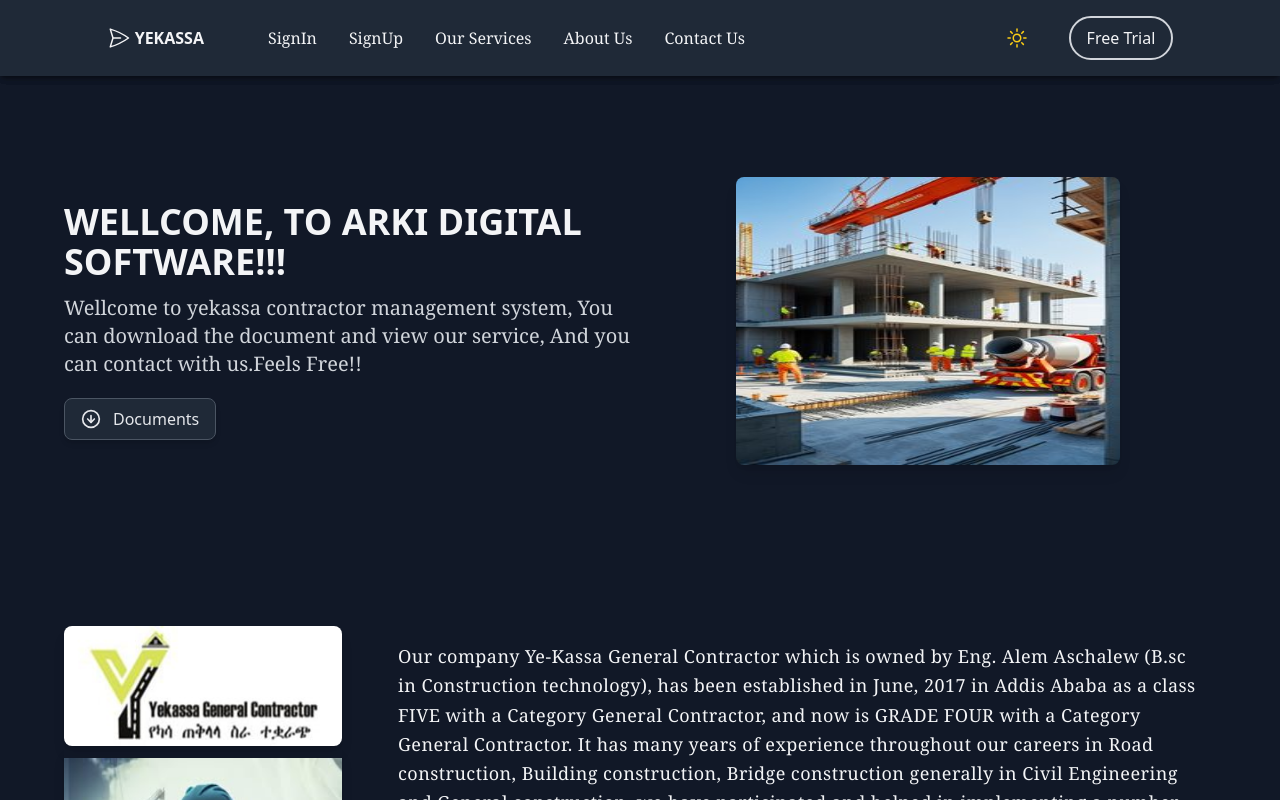
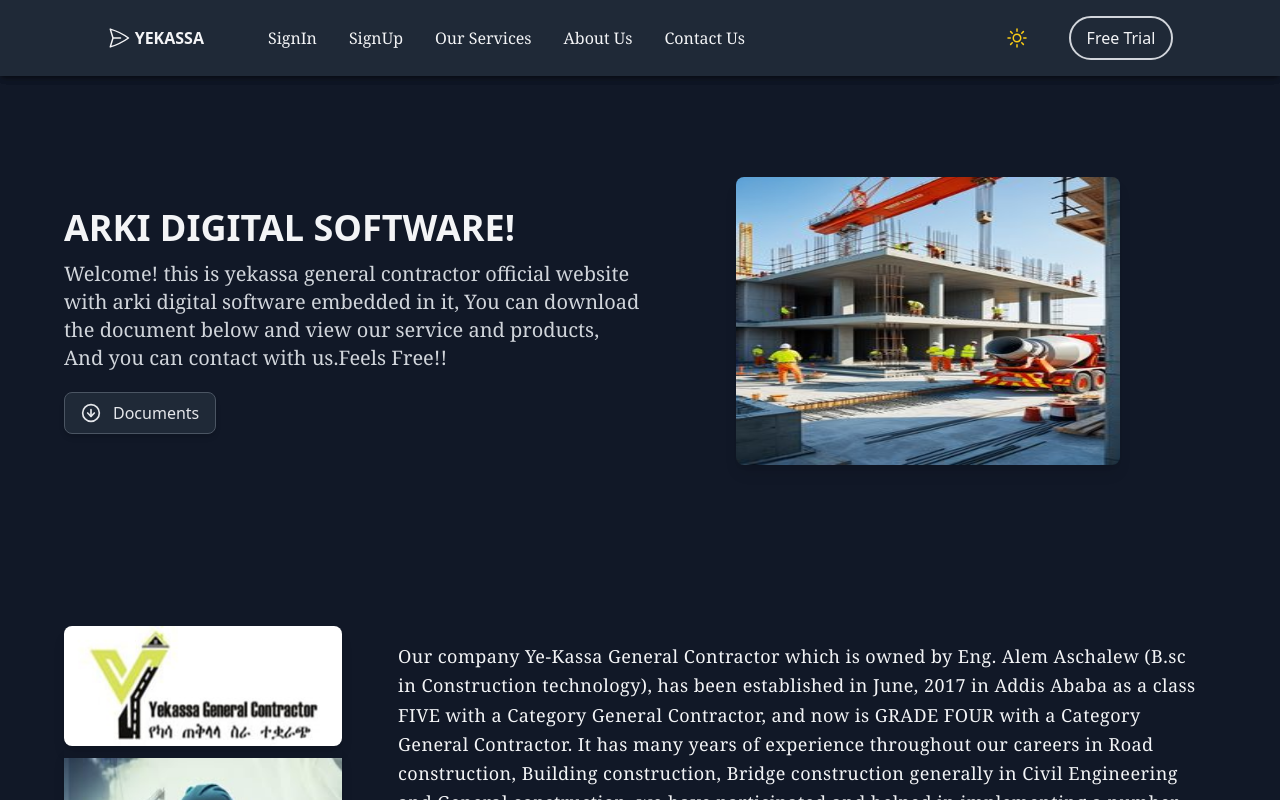
Before and after one commit to tesfahunengineer/mern-frontend, a React (Vite) app: page / in a window 1280 px wide. Shown: the top 800 px of the page. Built offline with nearby package versions, Linux system fonts and the light colour scheme.

Commit message:
Update Home.jsx

```diff
--- a/src/pages/FirstPage/Home.jsx
+++ b/src/pages/FirstPage/Home.jsx
@@ -29,7 +29,7 @@
             transition={{ ease: "easeInOut", duration: 0.9, delay: 0.1 }}
             className="font-bold text-2xl md:text-3xl lg:text-4xl text-gray-900 dark:text-gray-100 uppercase"
           >
-            Wellcome, To arki digital software!!!
+            arki digital software!
           </motion.h1>
 
           <motion.p
@@ -38,8 +38,8 @@
             transition={{ ease: "easeInOut", duration: 0.9, delay: 0.2 }}
             className="font-serif font-medium mt-3 text-lg md:text-xl text-gray-700 dark:text-gray-300"
           >
-            Wellcome to yekassa contractor management system, You can download
-            the document and view our service, And you can contact with us.Feels
+            Welcome! this is yekassa general contractor official website with arki digital software embedded in it, You can download
+            the document below and view our service and products, And you can contact with us.Feels
             Free!!
           </motion.p>
 
```
